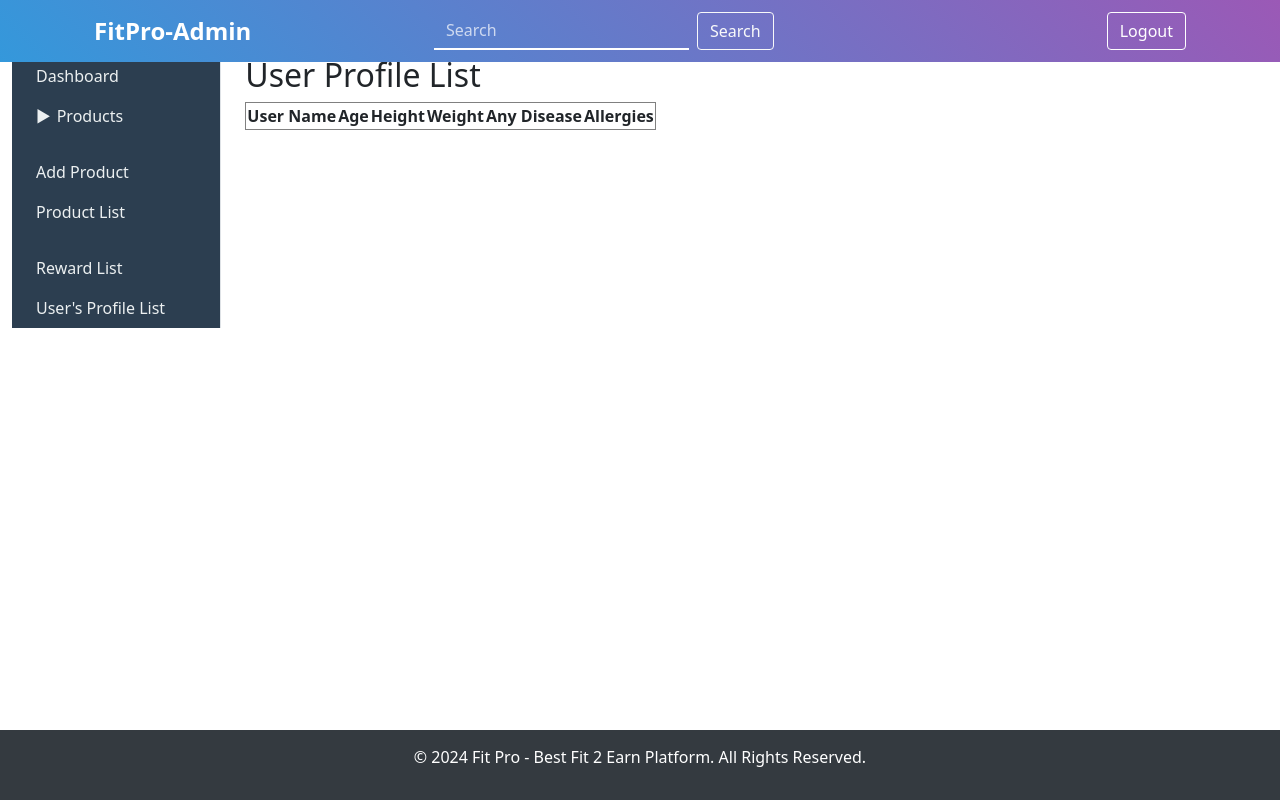
After one commit to AI-ML-Prowork/fit_pro, a Django app: page /admin_panel/all_user_profile in a window 1280 px wide. The commit adds this page. Run offline with Django 5.2, Linux system fonts and the light colour scheme; lists and menus that the app fills with data are empty; some libraries are stand-ins or nearby versions.

Commit message:
first commit

```diff
--- a/admin_panel/urls.py
+++ b/admin_panel/urls.py
@@ -8,5 +8,7 @@ urlpatterns = [
     path('dashboard', dashboard, name='dashboard'),
     path('add_product', add_product, name='add_product'),
     path('product_list', product_list, name='product_list'),
+    path('all_user_rewards', all_user_rewards, name='all_user_rewards'),
+    path('all_user_profile', all_user_profile, name='all_user_profile'),
 
 ]
--- a/admin_panel/views.py
+++ b/admin_panel/views.py
@@ -93,3 +93,19 @@ def add_product(request):
 def product_list(request):
     products = Add_Product.objects.all()
     return render(request, 'admin_panel/product_list.html', {'products': products})
+
+
+
+
+from user_panel.models import Add_reward
+
+def all_user_rewards(request):
+    rewards = Add_reward.objects.all()
+    return render(request, 'admin_panel/rewards_list.html', {'rewards': rewards})
+
+
+from user_panel.models import UserProfile
+
+def all_user_profile(request):
+    profiles = UserProfile.objects.all()
+    return render(request, 'admin_panel/user_profile_list.html', {'profiles': profiles})
--- /dev/null
+++ b/templates/admin_panel/user_profile_list.html
@@ -0,0 +1,30 @@
+{% extends "base.html" %}
+
+{% block content %}
+
+<h2>User Profile List</h2>
+<table border="1">
+    <thead>
+      <tr>
+        <th>User Name</th>
+        <th>Age</th>
+        <th>Height</th>
+        <th>Weight</th>
+        <th>Any Disease</th>
+        <th>Allergies</th>
+      </tr>
+    </thead>
+    <tbody>
+      {% for user_profile in user_profiles %}
+        <tr>
+          <td>{{ user_profile.user_name }}</td>
+          <td>{{ user_profile.age }}</td>
+          <td>{{ user_profile.height }}</td>
+          <td>{{ user_profile.weight }}</td>
+          <td>{{ user_profile.any_disease }}</td>
+          <td>{{ user_profile.allergies }}</td>
+        </tr>
+      {% endfor %}
+    </tbody>
+  </table>
+{% endblock %}
--- a/templates/base.html
+++ b/templates/base.html
@@ -211,11 +211,11 @@
                     </li>
 
                     <li class="nav-item">
-                        <a class="nav-link" href="#">Reward List</a>
+                        <a class="nav-link" href="{% url 'admin_panel:all_user_rewards' %}">Reward List</a>
                     </li>
 
                     <li class="nav-item">
-                        <a class="nav-link" href="#">User's Profile List</a>
+                        <a class="nav-link" href="{% url 'admin_panel:all_user_profile' %}">User's Profile List</a>
                     </li>
                    {% comment %} <li class="nav-item">
                         <a class="nav-link collapsible" data-bs-toggle="collapse" href="#profileCollapse" role="button" aria-expanded="true" aria-controls="profileCollapse">Profile</a>
```
Also changed, not shown: templates/admin_panel/rewards_list.html (added, +32 -0 lines), templates/user_panel/profile_list.html (deleted, +0 -58 lines), db.sqlite3.
